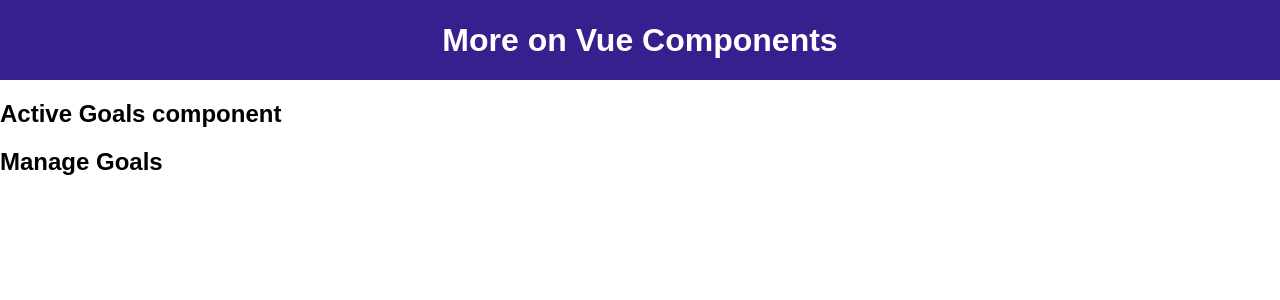
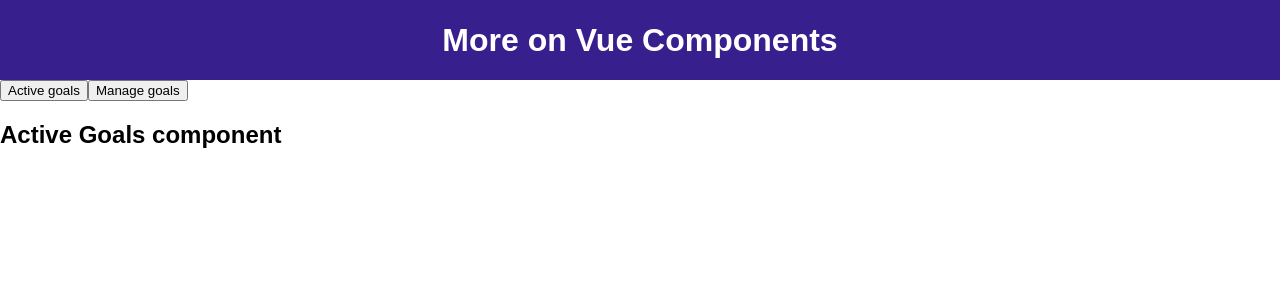
Before and after one commit to ami87878/componentRegister, a Vue app: page / in a window 1280 px wide. Shown: the top 300 px of the page. Built offline with nearby package versions, Linux system fonts and the light colour scheme.

Commit message:
#16 adding dynamic component by method

```diff
--- a/src/App.vue
+++ b/src/App.vue
@@ -1,8 +1,10 @@
 <template>
   <div>
     <TheHeader></TheHeader>
-   <ActiveGoal></ActiveGoal>
-   <ManageGoals></ManageGoals>
+    <button v-on:click="setelectedComponent('ActiveGoal')">Active goals</button>
+    <button @click="setelectedComponent('ManageGoals')">Manage goals</button>
+   <active-goal  v-if="setelect==='ActiveGoal'"></active-goal>
+   <manage-goals  v-if="setelect==='ManageGoals'"></manage-goals>
   </div>
 </template>
 
@@ -25,6 +27,8 @@ export default {
   },
   data() {
     return {
+      setelect:'ActiveGoal',
+
       activeUser: {
         name: 'Amirhossein khanmohammadi',
         description: 'Site owner and admin',
@@ -32,6 +36,18 @@ export default {
       },
     };
   },
+
+  methods:{
+
+    setelectedComponent(cmp){
+
+      this.setelect=cmp;
+
+
+
+
+    }
+  }
 };
 </script>
 
```
